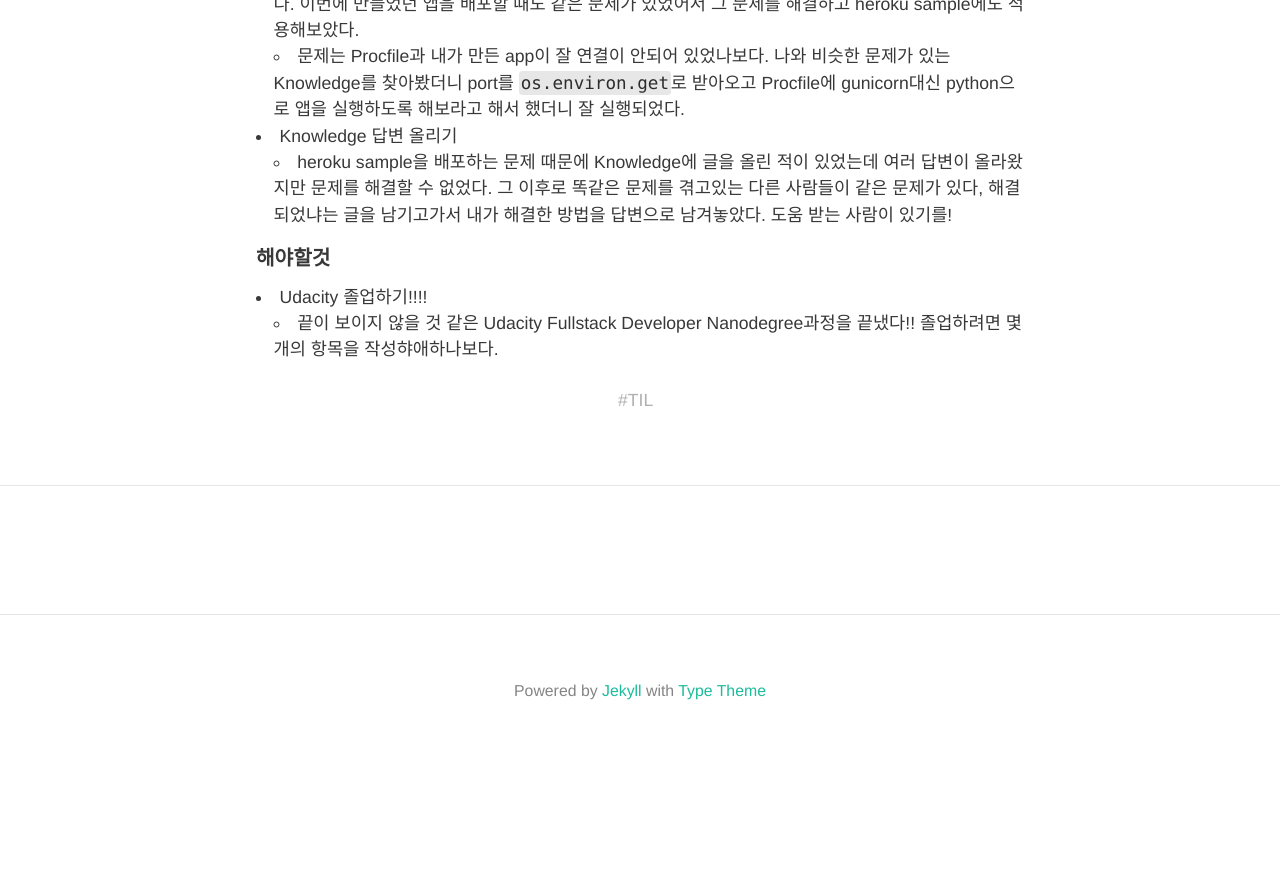
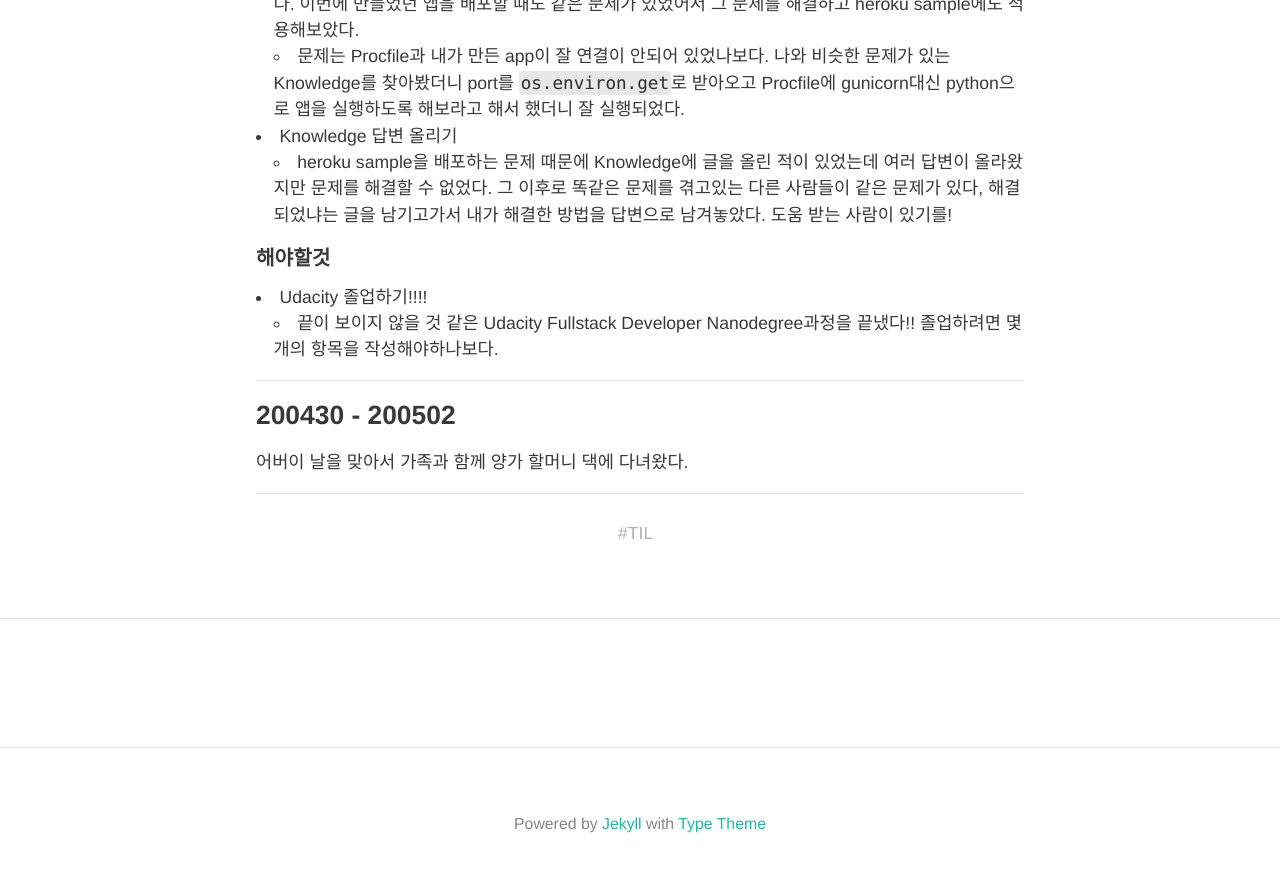
Before and after one commit to HyunlangBan/hyunlangban.github.io, a Jekyll site: the page built from _posts/TIL/2020-04-27-week-til.md, in a window 1280 px wide and 900 px high, scrolled down 1465 px. Shown: the top 872 px of the window. Built offline with Jekyll 4.4.1, drawn with Linux system fonts in a browser that asks for light colours; nearby versions of some CDN libraries; some web fonts are replaced; comment, search, counter and statistics services are not loaded; before the commit the page ends 2232 px from its top, so only the background shows below that.

Commit message:
200430-200502 TIL 작성

```diff
--- a/_posts/TIL/2020-04-27-week-til.md
+++ b/_posts/TIL/2020-04-27-week-til.md
@@ -42,4 +42,11 @@ title: 200427-200503 TIL
 
 #### 해야할것
 - Udacity 졸업하기!!!!
-  - 끝이 보이지 않을 것 같은 Udacity Fullstack Developer Nanodegree과정을 끝냈다!! 졸업하려면 몇개의 항목을 작성햐애하나보다.
+  - 끝이 보이지 않을 것 같은 Udacity Fullstack Developer Nanodegree과정을 끝냈다!! 졸업하려면 몇개의 항목을 작성해야하나보다.
+
+---
+
+### 200430 - 200502
+어버이 날을 맞아서 가족과 함께 양가 할머니 댁에 다녀왔다.
+
+---
```
